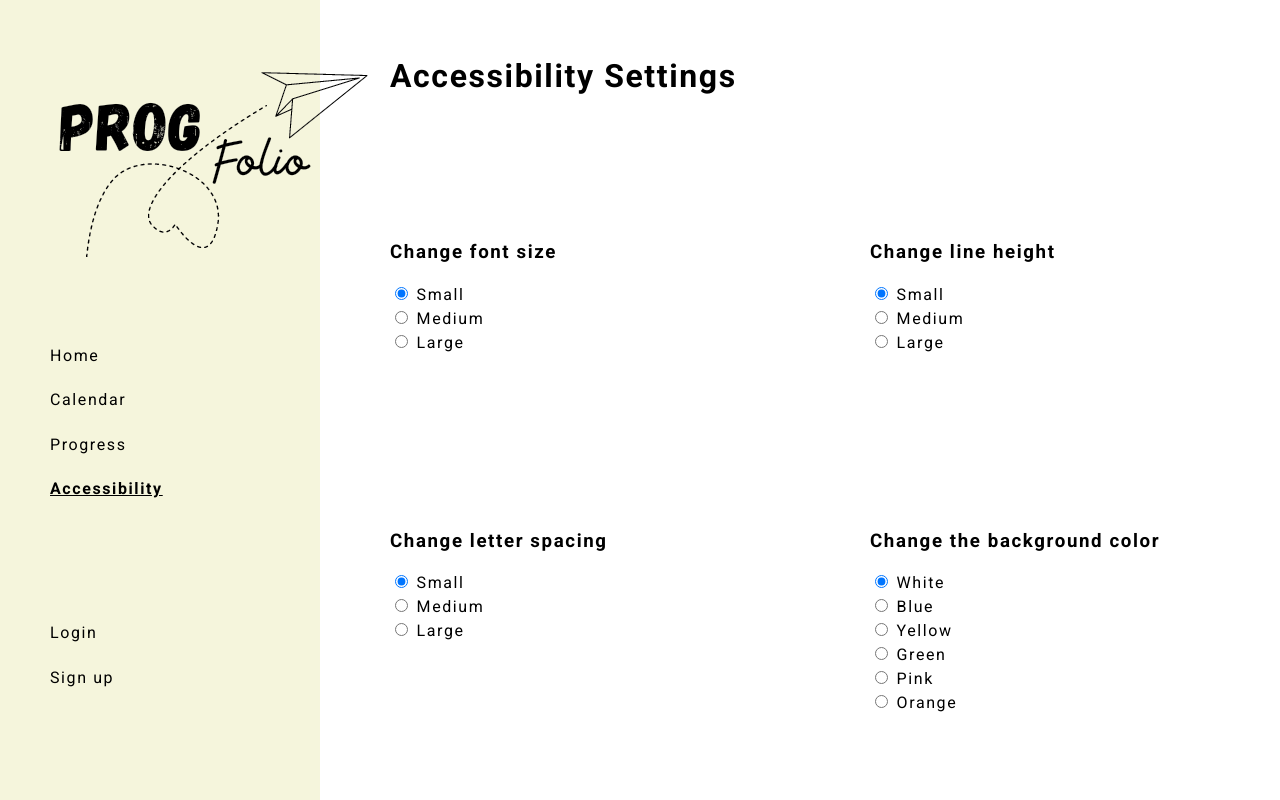
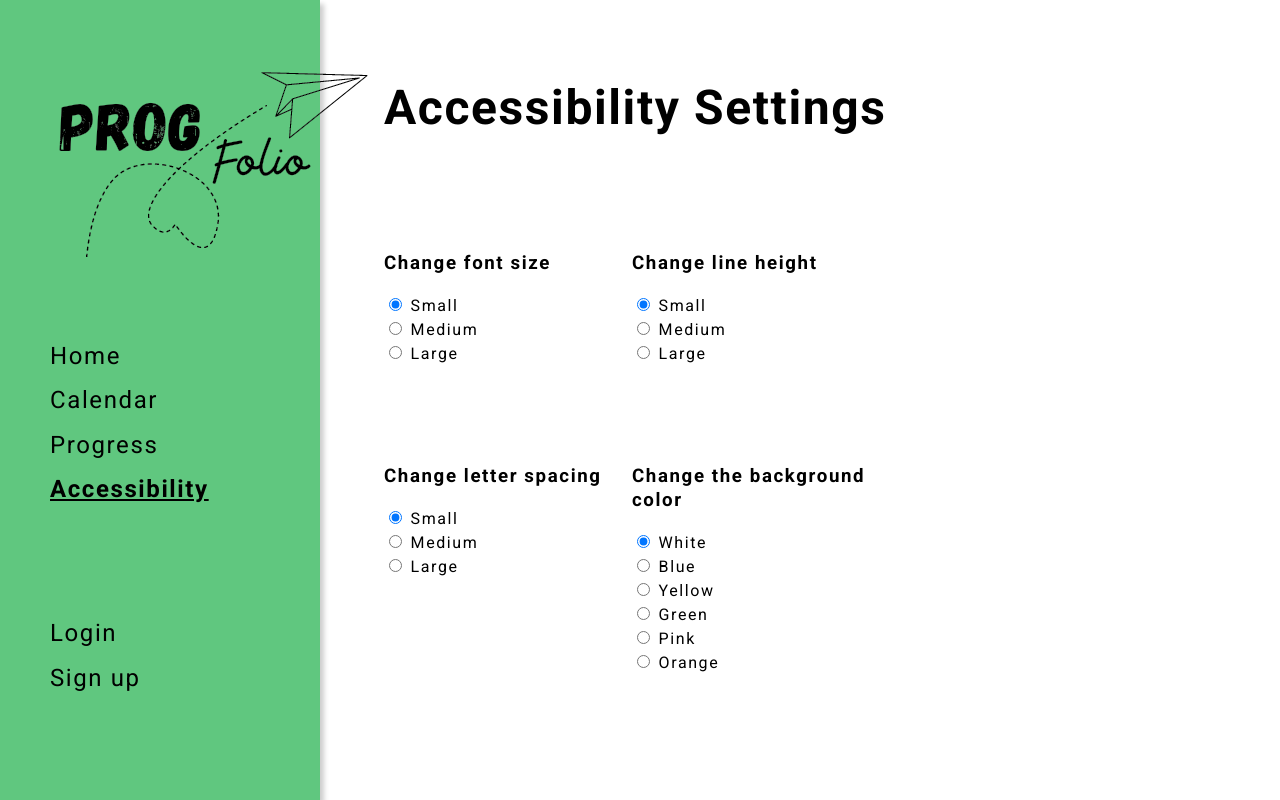
Before and after one commit to RemnantEcho/lap_3_client, a React (Vite) app: page /accessibility in a window 1280 px wide. Built offline with nearby package versions, Linux system fonts and the light colour scheme.

Commit message:
css styling for some pages

```diff
--- a/src/components/NavBar/style.css
+++ b/src/components/NavBar/style.css
@@ -3,12 +3,16 @@
   }
 
 .navbar-container {
-    background-color: beige;
+    background-color: #60C77F;
     display: flex;
     flex-direction: column;
     height: 100vh;
     width: 25vw;
     padding-left: 50px;
+    box-shadow: 4px 4px 5px rgba(0, 0, 0, 0.2);
+    /* border-right: 1px solid black;
+    border-top: 1px solid black;
+    border-bottom: 1px solid black; */
 }
 
 #top-links-container {
@@ -18,6 +22,7 @@
     height: 40vh;
     justify-content: space-around;
     margin-top: 50px;
+    font-size: 1.5rem;
 }
 
 #bottom-links-container {
@@ -28,6 +33,7 @@
     margin-bottom: 100px;
     height: 20vh;
     justify-content: space-around;
+    font-size: 1.5rem;
 }
 
 #logo-container {
--- a/src/components/Search/index.jsx
+++ b/src/components/Search/index.jsx
@@ -1,5 +1,6 @@
 import React, { useState, useEffect } from 'react';
 import axios from 'axios';
+import './style.css'
 
 function Search() {
     const [inputText, setInputText] = useState('');
@@ -53,7 +54,7 @@ function Search() {
     };
 
     return (
-        <>
+        <div children='search-cont'>
             <label>
                 <input
                     id="form"
@@ -70,14 +71,14 @@ function Search() {
                 <ul>
                     {finalResults.length > 0 ? (
                         finalResults.map((result, index) => (
-                            <li key={index}>{result.goal}</li>
+                            <li id='output' key={index}>{result.goal}</li>
                         ))
                     ) : (
                         <li>Nothing found</li>
                     )}
                 </ul>
             )}
-        </>
+        </div>
     );
 }
 
--- /dev/null
+++ b/src/components/Search/style.css
@@ -0,0 +1,27 @@
+.search-cont {
+    display: flex;
+}
+
+#form {
+    height: 3.5rem;
+    width: 18rem;
+    background-color: #d0f8dc;
+    border: 1px solid black;
+    border-radius: 2px;
+    font-size: 1rem;
+    padding-left: 1rem;
+}
+
+#submit-btn {
+    height: 3.5rem;
+    width: 5rem;
+    border: 1px solid black;
+    border-radius: 2px;
+    margin-left: 0.5rem;
+    font-size: 1rem;
+    background-color: #60C77F;
+}
+
+#output {
+    list-style: none;
+}
--- a/src/pages/AccessibilityPage/index.jsx
+++ b/src/pages/AccessibilityPage/index.jsx
@@ -38,6 +38,7 @@ export default function AccessibilityPage() {
         <h1>Accessibility Settings</h1>
       </div>
 
+      <div id='top-box'>
         <div id='font-size'>
           <h3> Change font size </h3>
           <div id='radio-cont'>
@@ -114,8 +115,9 @@ export default function AccessibilityPage() {
             </div>
           </div>
         </div>
+      </div>
 
-
+      <div id='bottom-box'>
         <div id='letter-spacing'>
           <h3>Change letter spacing</h3>
           <div id="radio-cont">
@@ -236,5 +238,9 @@ export default function AccessibilityPage() {
 
         </div>
       </div>
+
+
+
+    </div>
   );
 }
--- a/src/pages/AccessibilityPage/style.css
+++ b/src/pages/AccessibilityPage/style.css
@@ -1,23 +1,37 @@
-* {
+/* * {
   box-sizing: border-box;
-}
+} */
 
 #accessibility-page {
-    display: grid;
-    grid-template-columns: repeat(2, 1fr);
+    display: flex;
+    flex-direction: column;
     width: 75vw;
     height: 100vh;
-    /* background-color: aquamarine; */
 }
 
 #title {
-    grid-column: span 2;
-    text-align: right;
-    display: flex;
-    flex-direction: column;
-    align-items: start;
-    justify-content: center;
-    padding-left: 70px;
+  display: flex;
+  font-size: 1.5rem;
+  align-items: center;
+  padding-left: 4rem;
+  padding-top: 4rem;
+  margin-bottom: 5rem;
+}
+
+#bottom-box, #top-box {
+  display: flex;
+  justify-content: space-between;
+  padding-left: 4rem;
+  padding-right: 25rem;
+}
+
+#bottom-box {
+  display: flex;
+  display: flex;
+  justify-content: space-between;
+  padding-left: 4rem;
+  padding-right: 25rem;
+  margin-top: 5rem;
 }
 
 #font-size,
@@ -28,6 +42,9 @@
   flex-direction: column;
   align-items: start;
   justify-content: start;
-  padding-left: 70px;
-  padding-top: 70px;
+  width: 30rem;
 }
+
+input {
+  cursor: pointer;
+}
--- a/src/pages/NotFoundPage/index.jsx
+++ b/src/pages/NotFoundPage/index.jsx
@@ -8,7 +8,7 @@ export default function NotFoundPage() {
     <img id='not-found' src="paper.png" alt="" />
 
     <h1 id='not-found-text'>404: Page Not Found</h1>
-    <button id='home-btn'><Link to='/'> Home </Link></button>
+    <button id='home-btn'><Link id='home-link' to='/'> Home </Link></button>
     </div>
   )
 }
--- a/src/pages/NotFoundPage/style.css
+++ b/src/pages/NotFoundPage/style.css
@@ -3,8 +3,8 @@
     flex-direction: column;
     align-items: center;
     justify-content: center;
-    /* background-color: aquamarine; */
-    width: 77vw;
+    width: 75vw;
+    height: 100vh;
 }
 
 #not-found-text {
@@ -16,4 +16,15 @@
     height: 70px;
     border: 1px solid black;
     border-radius: 2px;
+    background-color: #60C77F;
 }
+
+#home-link {
+    color: black;
+    font-size: 1.5rem;
+    text-decoration: none;
+}
+
+#home-btn:hover {
+    box-shadow: 4px 4px 5px rgba(0, 0, 0, 0.2);
+}
--- a/src/pages/TodoPage/index.jsx
+++ b/src/pages/TodoPage/index.jsx
@@ -1,11 +1,25 @@
 import React from 'react';
 import { Search, ToDoCard } from '../../components'
+import './style.css'
 
 export default function TodoPage() {
   return (
-    <>
-      <Search />
-      <ToDoCard />
-    </>
+    <div id='todo-page'>
+      <div id='todo-title'>
+        <h1>To Do</h1>
+      </div>
+
+      <div id='search'>
+        <div id='date-cont'>
+          <h2>Date</h2>
+          <h2>Month</h2>
+        </div>
+        <Search />
+      </div>
+
+      <div id='card'>
+        <ToDoCard />
+      </div>
+    </div>
   )
 }
--- /dev/null
+++ b/src/pages/TodoPage/style.css
@@ -0,0 +1,30 @@
+#todo-page {
+    display: flex;
+    flex-direction: column;
+    width: 75vw;
+    height: 100vh;
+}
+
+#todo-title {
+    display: flex;
+    font-size: 1.5rem;
+    /* background-color: aquamarine; */
+    align-items: center;
+    padding-left: 4rem;
+    padding-top: 4rem;
+    margin-bottom: 1rem;
+}
+
+#search {
+    /* background-color: antiquewhite; */
+    display: flex;
+    justify-content: space-between;
+    padding-left: 4rem;
+    padding-right: 4rem;
+    align-items: center;
+}
+
+#card {
+    padding-left: 4rem;
+    padding-top: 5rem;
+}
```
Also changed, not shown: src/components/NavBar/index.jsx (line endings or trailing spaces). Lines whose indentation alone changed are shown as unchanged.
